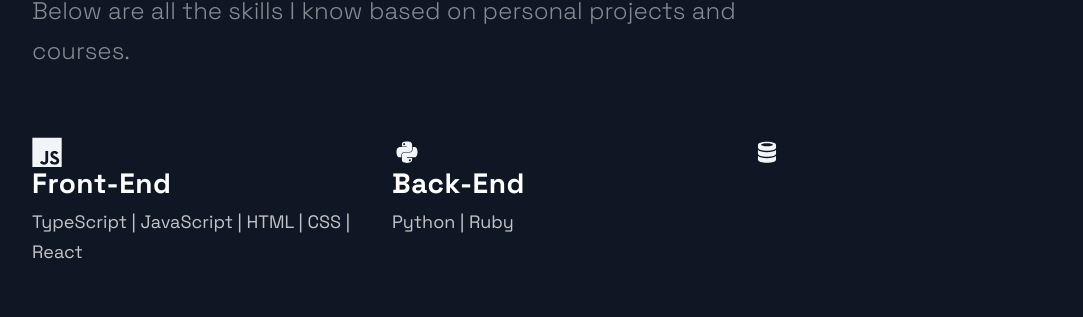
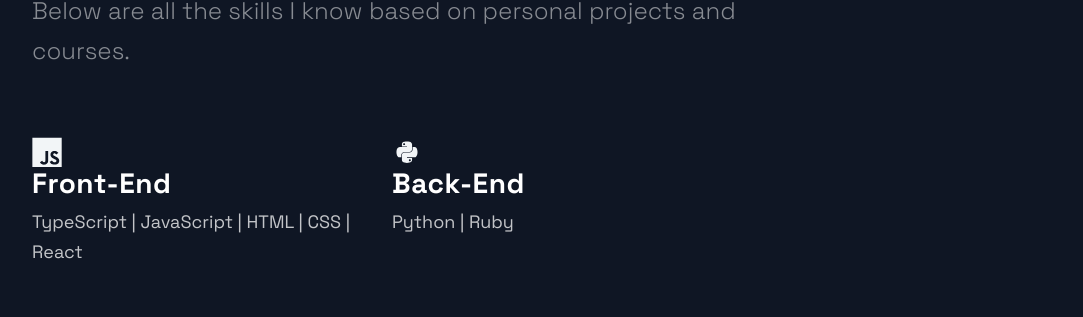
Before and after one commit to shay90210/new-portfolio-dev, a Next.js app: page / in a window 1280 px wide. Shown: the part 2447-2764 px from the top of the page, without its empty margins (88-1171 px from the left). Built offline with nearby package versions, Linux system fonts and the light colour scheme.

Commit message:
updated technologies

```diff
--- a/src/components/Technologies/Technologies.js
+++ b/src/components/Technologies/Technologies.js
@@ -30,15 +30,6 @@
           </ListParagraph>
         </ListContainer>
       </ListItem>
-      <ListItem>
-        <DiDatabase size='3rem' />
-        <ListContainer>
-          <ListTitle> </ListTitle>
-          <ListParagraph>
-
-          </ListParagraph>
-        </ListContainer>
-      </ListItem>
     </List>
   </Section>
 );
```
